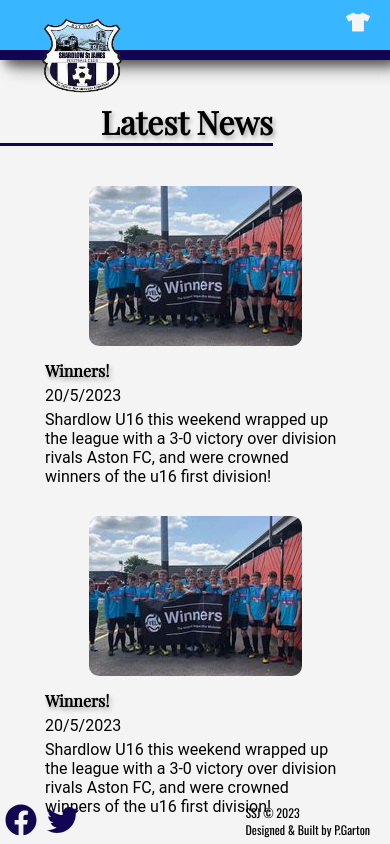
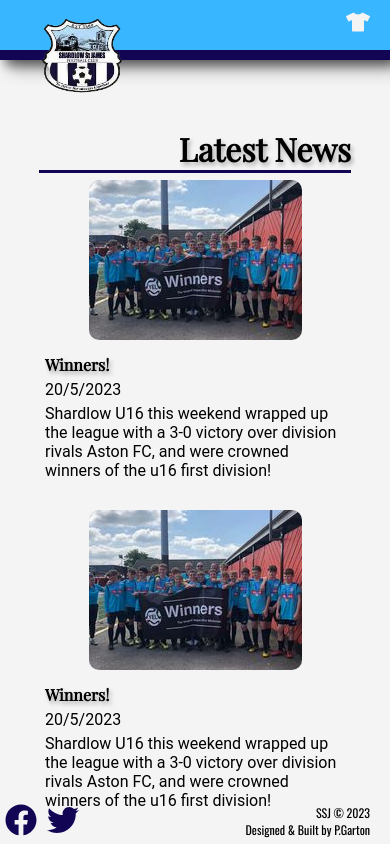
Before and after one commit to paulg44/shardlow_st_james, a React (Create React App) app in the folder ssj/: page /news in a window 390 px wide. Built offline with nearby package versions, Linux system fonts and the light colour scheme.

Commit message:
change footer text alignment and try different news mobile layout

```diff
--- a/ssj/src/Components/Pages/News/News.css
+++ b/ssj/src/Components/Pages/News/News.css
@@ -26,17 +26,21 @@
 
 @media (max-width: 1000px) {
   .news {
+    position: relative;
     display: block;
-    height: fit-content;
+    height: 100vh;
     align-items: center;
     overflow-y: scroll;
   }
 
   .news h3 {
-    position: relative;
-    margin-top: 100px;
+    top: 15%;
     width: 80%;
     border-bottom: 3px solid var(--dark-blue);
+  }
+
+  .newsList {
+    margin-top: 160px;
   }
 
   .newsObject {
--- a/ssj/src/Components/SmallComponents/Footer/Footer.css
+++ b/ssj/src/Components/SmallComponents/Footer/Footer.css
@@ -18,6 +18,7 @@
 }
 
 .footerInfo {
+  text-align: right;
   margin-right: 20px;
   font-size: 0.75rem;
 }
```
